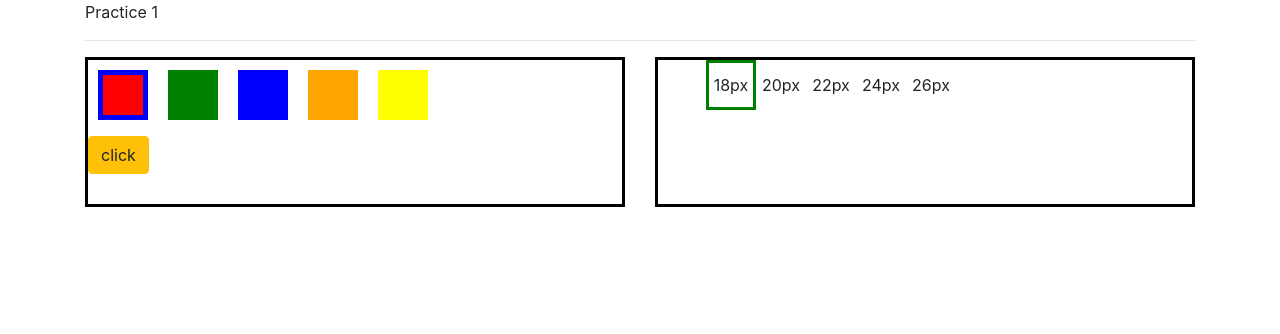
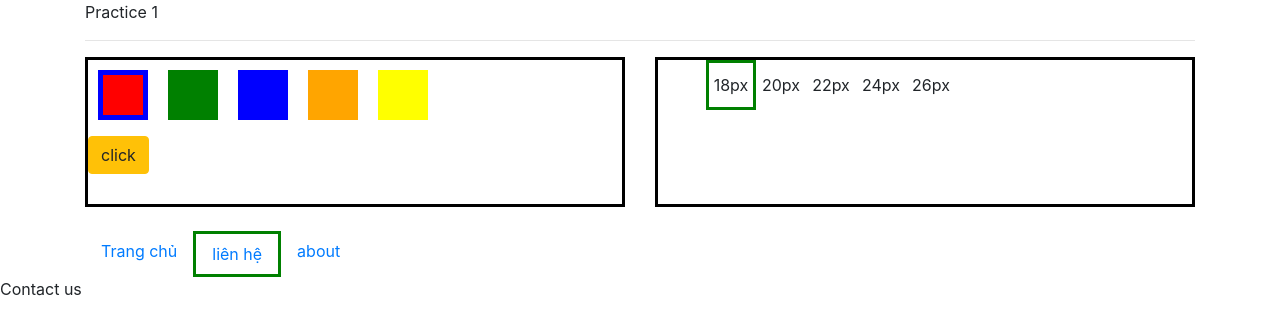
Before and after one commit to datma113/Reactjs-Practice-1, a React (Create React App) app: page /contact in a window 1280 px wide. Shown: the top 334 px of the page. Built offline with nearby package versions, Linux system fonts and the light colour scheme.

Commit message:
react router...

```diff
--- a/package.json
+++ b/package.json
@@ -10,6 +10,7 @@
     "classnames": "^2.2.6",
     "react": "^17.0.1",
     "react-dom": "^17.0.1",
+    "react-router-dom": "^5.2.0",
     "react-scripts": "4.0.3",
     "reactstrap": "^8.9.0",
     "web-vitals": "^1.1.0"
--- a/public/index.html
+++ b/public/index.html
@@ -22,6 +22,7 @@
       work correctly both with client-side routing and a non-root public URL.
       Learn how to configure a non-root public URL by running `npm run build`.
     -->
+    <link rel="stylesheet" href="https://stackpath.bootstrapcdn.com/bootstrap/4.3.1/css/bootstrap.min.css" integrity="sha384-ggOyR0iXCbMQv3Xipma34MD+dH/1fQ784/j6cY/iJTQUOhcWr7x9JvoRxT2MZw1T" crossorigin="anonymous">
     <title>React App</title>
   </head>
   <body>
@@ -37,5 +38,8 @@
       To begin the development, run `npm start` or `yarn start`.
       To create a production bundle, use `npm run build` or `yarn build`.
     -->
+    <script src="https://code.jquery.com/jquery-3.3.1.slim.min.js" integrity="sha384-q8i/X+965DzO0rT7abK41JStQIAqVgRVzpbzo5smXKp4YfRvH+8abtTE1Pi6jizo" crossorigin="anonymous"></script>
+<script src="https://cdnjs.cloudflare.com/ajax/libs/popper.js/1.14.7/umd/popper.min.js" integrity="sha384-UO2eT0CpHqdSJQ6hJty5KVphtPhzWj9WO1clHTMGa3JDZwrnQq4sF86dIHNDz0W1" crossorigin="anonymous"></script>
+<script src="https://stackpath.bootstrapcdn.com/bootstrap/4.3.1/js/bootstrap.min.js" integrity="sha384-JjSmVgyd0p3pXB1rRibZUAYoIIy6OrQ6VrjIEaFf/nJGzIxFDsf4x0xIM+B07jRM" crossorigin="anonymous"></script>
   </body>
 </html>
--- a/src/App.js
+++ b/src/App.js
@@ -1,16 +1,21 @@
 import "bootstrap/dist/css/bootstrap.min.css";
+import React from "react";
+import { BrowserRouter as Router, Route } from "react-router-dom";
 
 import ColorPicker from "./components/ColorPicker";
 import SizePicker from "./components/SizePicker";
+import NavComp from "./components/NavComp";
+import Main from "./components/Main";
+import About from "./components/About";
+import Contact from "./components/Contact";
 
 function App() {
-
   const setTextFromColorPicker = (value) => {
     console.log(`value: ${value}`);
-  }
-
+  };
 
   return (
+    <Router>
       <div className="App">
         <div className="container">
           <p>Practice 1</p>
@@ -22,12 +27,15 @@ function App() {
             <div className="col-6">
               <SizePicker />
             </div>
-
-
           </div>
-
+          <br></br>
+          <NavComp />
         </div>
+        <Route path="/" exact component={Main} />
+        <Route path="/contact"  component={Contact} />
+        <Route path="/about"  component={About} />
       </div>
+    </Router>
   );
 }
 
--- /dev/null
+++ b/src/components/About.js
@@ -0,0 +1,11 @@
+import React from 'react'
+
+const About = () => {
+     return (
+          <div>
+               About
+          </div>
+     )
+}
+
+export default About
--- /dev/null
+++ b/src/components/Contact.js
@@ -0,0 +1,11 @@
+import React from 'react'
+
+const Contact = () => {
+     return (
+          <div>
+               Contact us
+          </div>
+     )
+}
+
+export default Contact
--- /dev/null
+++ b/src/components/Main.js
@@ -0,0 +1,11 @@
+import React from 'react'
+
+const Main = () => {
+     return (
+          <div>
+               trang chủ
+          </div>
+     )
+}
+
+export default Main
--- /dev/null
+++ b/src/components/NavComp.js
@@ -0,0 +1,35 @@
+import React from "react";
+import { Link, Route, BrowserRouter } from "react-router-dom";
+
+const NavComp = (props) => {
+  const CustomLink = ({ to, label, activeOnlyWhenExact }) => {
+    return (
+      <Route
+        path={to}
+        exact={activeOnlyWhenExact}
+        children={({ match }) => {
+          let active = match ? "isActive nav-item" : "nav-item";
+          return (
+            <li className={active}>
+              <Link className="nav-link" to={to}>
+                {label}
+              </Link>
+            </li>
+          );
+        }}
+      />
+    );
+  };
+
+  return (
+    <div>
+      <ul className="nav">
+        <CustomLink label="Trang chủ" to="/" activeOnlyWhenExact={true} />
+        <CustomLink label="liên hệ" to="/contact" />
+        <CustomLink label="about" to="/about" />
+      </ul>
+    </div>
+  );
+};
+
+export default NavComp;
```
Also changed, not shown: 1 other file (tests, documents, lock files or other folders). Lines whose indentation alone changed are shown as unchanged.
